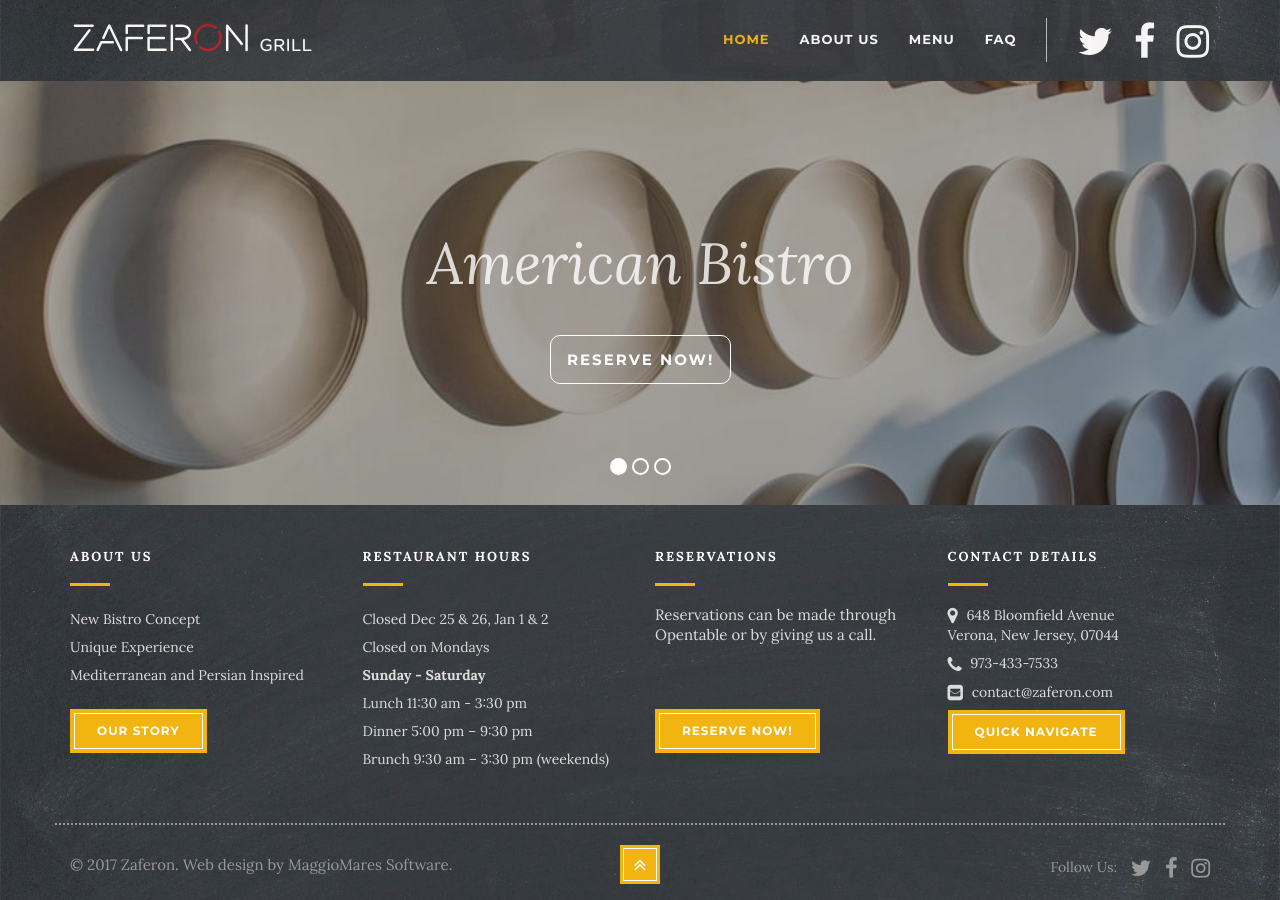
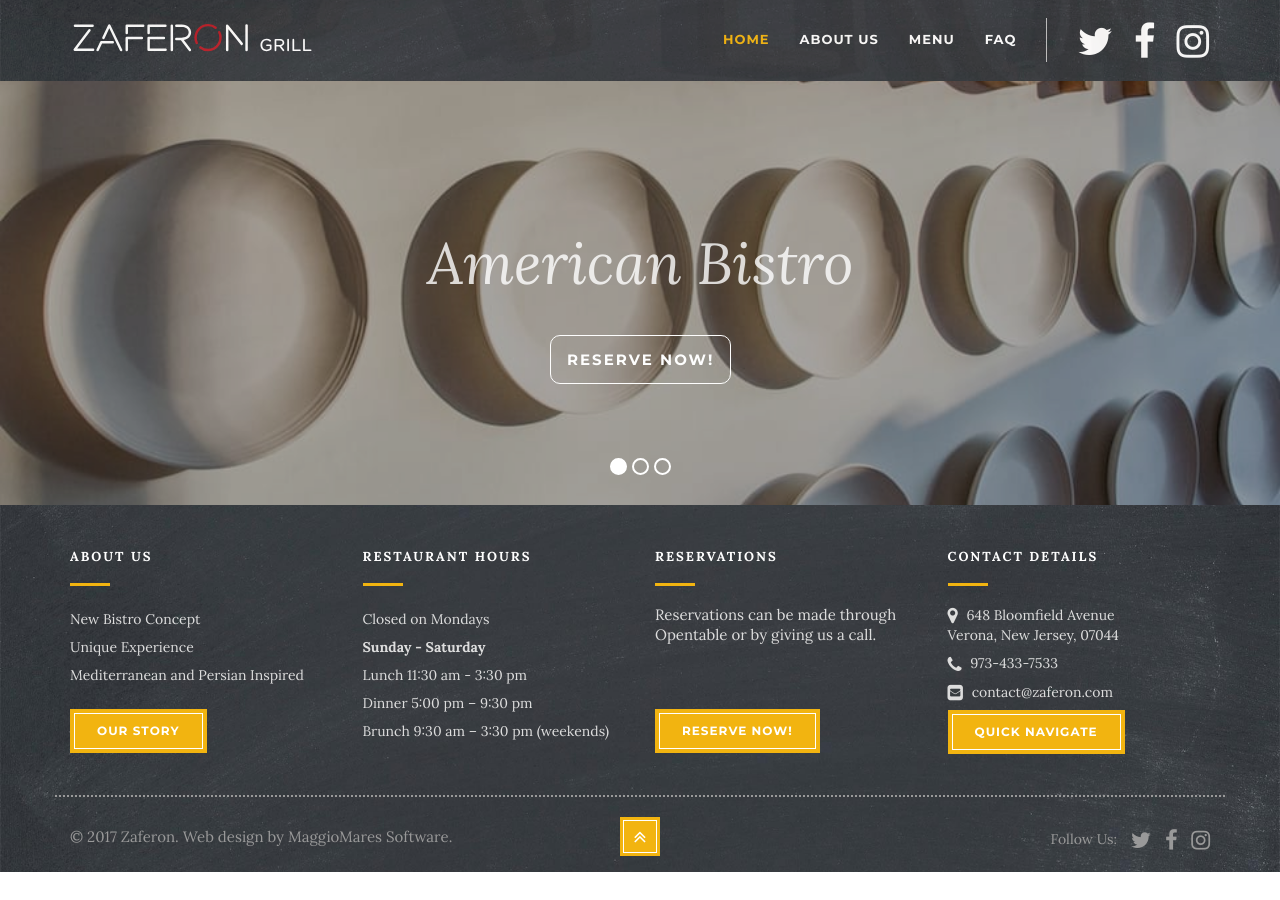
Before and after one commit to maggiomaressoftware/zaferonGrill, a Jekyll site: the page built from index.html, in a window 1280 px wide and 900 px high, scrolled down 335 px. Built offline with Jekyll 4.4.1, drawn with Linux system fonts in a browser that asks for light colours; nearby versions of some CDN libraries; after the commit the page ends 1207 px from its top, so only the background shows below that.

Commit message:
remove holiday hours

```diff
--- a/_includes/footer/hours.html
+++ b/_includes/footer/hours.html
@@ -8,7 +8,6 @@
     <tr><th>Closed on Mondays</th></tr>
   </table> -->
 <ul class="hours">
-    <li>Closed Dec 25 & 26, Jan 1 & 2 </li>
     <li>Closed on Mondays</li>
     <li><b>Sunday - Saturday </b> </li>
     <li>Lunch 11:30 am - 3:30 pm </li>
```
